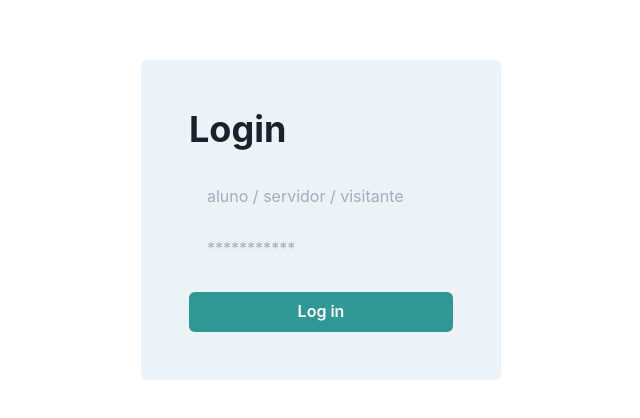
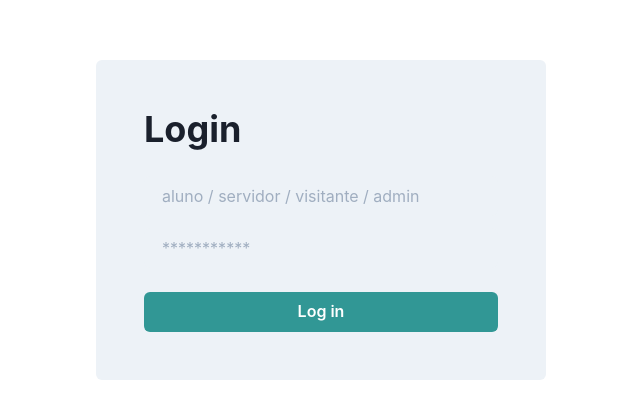
Before and after one commit to Kastango/deseg, a Next.js app: page / in a window 1280 px wide. Shown: the part 180-598 px from the top of the page, without its empty margins (319-959 px from the left). Built offline with nearby package versions, Linux system fonts and the light colour scheme.

Commit message:
fixed login typo

```diff
--- a/pages/index.tsx
+++ b/pages/index.tsx
@@ -14,9 +14,9 @@ export default function Home() {
   return (
 
     <Flex height="100vh"  alignItems="center" justifyContent="center">
-      <Flex direction="column" width="360px" background="gray.100" p={12} rounded={6} >
+      <Flex direction="column" width={["360px", "450px"]} background="gray.100" p={12} rounded={6} >
         <Heading mb={6}>Login</Heading>
-        <Input onChange={event => setSlug(event.target.value)} placeholder="aluno / servidor / visitante" variant="filled" mb={3} type="email" />
+        <Input onChange={event => setSlug(event.target.value)} placeholder="aluno / servidor / visitante / admin" variant="filled" mb={3} type="email" />
         <Input placeholder="***********" variant="filled" mb={6} type="password" />
         <Button onClick={handleClick} colorScheme="teal">Log in</Button>
       </Flex>
```
